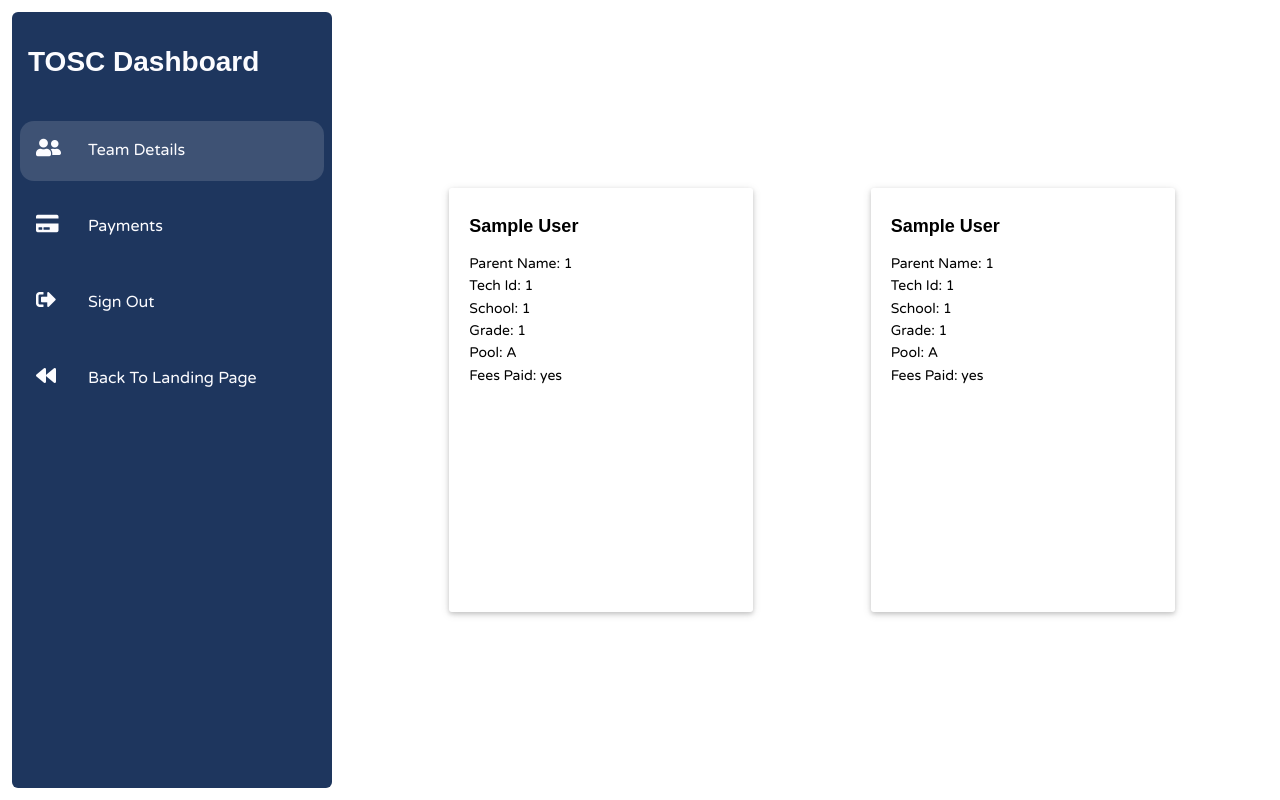
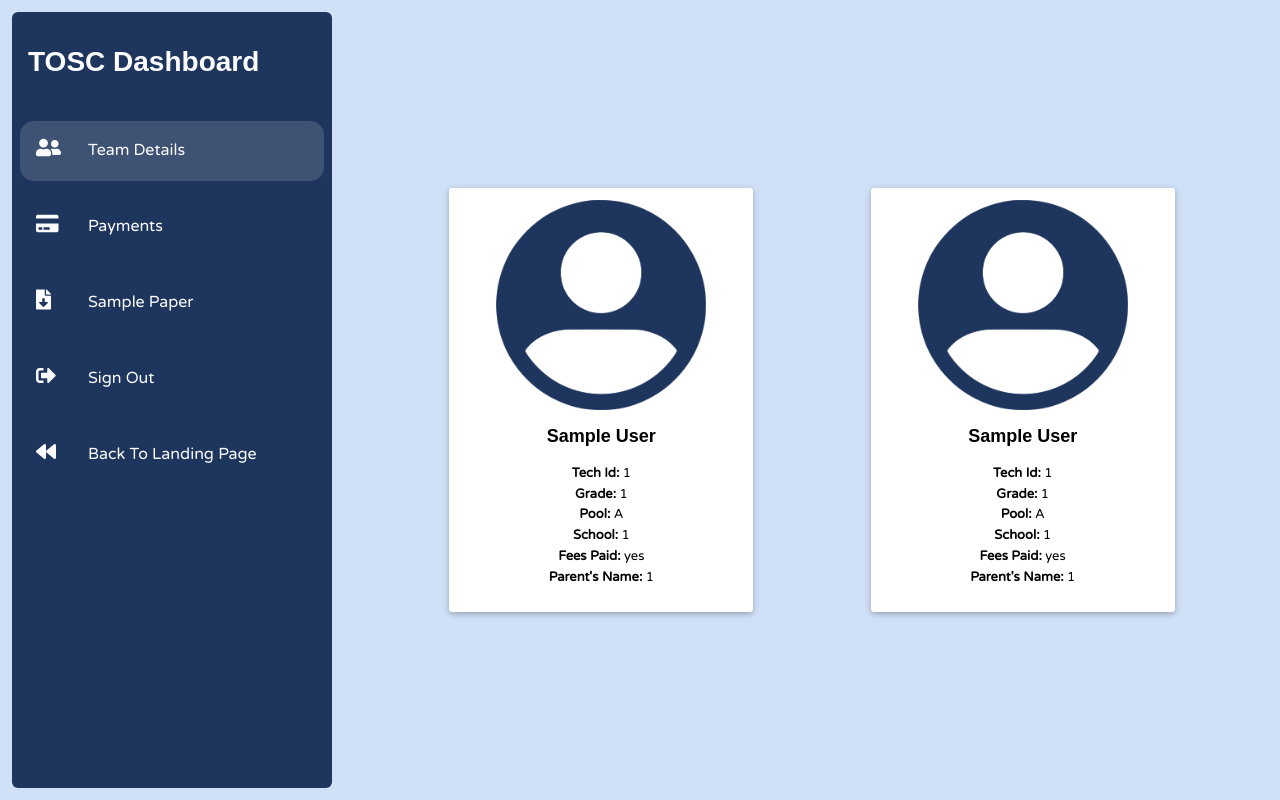
Before and after one commit to prajjwalm/techkriti-20, a PHP site: page /dashboard.php in a window 1280 px wide. Run offline with PHP 8.4, Linux system fonts and the light colour scheme; the visitor is signed in with stand-in values (Sample User, id 1); a stand-in replaces the project's code that opens the database connection; some web fonts are replaced.

```diff
--- a/public/tosc/back/surl.php
+++ b/public/tosc/back/surl.php
@@ -73,7 +73,9 @@ if ($stmt = $mysqli->prepare($query)) {
 } else {
     $ERR = true;
     $msg = "surl stmt preparation failed";
-    error_log($return['msg']);
+    error_log($msg);
+
+
 }
 
 ?>
--- a/public/tosc/css/build/dashboard.css
+++ b/public/tosc/css/build/dashboard.css
@@ -37,6 +37,8 @@ body {
   margin: 0;
   display: flex;
   flex-wrap: wrap;
+  background-color: #d0e0f7;
+  z-index: -1;
 }
 
 pre {
@@ -60,6 +62,8 @@ pre {
   overflow: hidden;
   position: relative;
   transition: all 0.3s;
+  background-color: #fff;
+  z-index: 1;
 }
 
 #sidenav {
@@ -123,6 +127,8 @@ pre {
   height: 400px;
   box-shadow: 0 2px 4px 0 rgba(0, 0, 0, 0.16), 0 2px 10px 0 rgba(0, 0, 0, 0.12);
   text-align: justify;
+  border-color: #f9cc17 !important;
+  border-width: 3px !important;
   /* Styles, not important */
 }
 .card-s .img-space, .card-m .img-space, .card-l .img-space {
@@ -133,6 +139,9 @@ pre {
   width: 100%;
   height: 100%;
   object-fit: cover;
+}
+.card-s .img-space img.contain, .card-m .img-space img.contain, .card-l .img-space img.contain {
+  object-fit: contain !important;
 }
 .card-s .floating-action-button, .card-m .floating-action-button, .card-l .floating-action-button {
   background-color: #6195FF;
@@ -163,11 +172,16 @@ pre {
   font-weight: bold;
   padding: 12px 8px;
   font-family: Montserrat, sans-serif;
+  text-align: center;
 }
 .card-s .card-description, .card-m .card-description, .card-l .card-description {
   padding-left: 8px;
   padding-right: 8px;
-  font-size: 14px;
+  font-size: 13px;
+  text-align: center;
+}
+.card-s .card-description .bold, .card-m .card-description .bold, .card-l .card-description .bold {
+  font-weight: bold;
 }
 .card-s .btn, .card-m .btn, .card-l .btn {
   position: absolute;
--- a/public/tosc/css/src/dashboard.scss
+++ b/public/tosc/css/src/dashboard.scss
@@ -10,6 +10,8 @@ $color-grey2: #F4F4F4;
 $color-grey3: #FAFAFA;
 $color-white: #FFF;
 $color-input: #354052;
+$color-bkgd: #d0e0f7;
+$color-logo: #f9cc17;
 
 $default-shadow1: 0 2px 4px 0 rgba(0, 0, 0, 0.16);
 $default-shadow2: 0 2px 10px 0 rgba(0, 0, 0, 0.12);
@@ -53,6 +55,8 @@ body {
   margin: 0;
   display: flex;
   flex-wrap: wrap;
+  background-color: $color-bkgd;
+  z-index: -1;
 }
 
 pre {
@@ -76,6 +80,8 @@ pre {
   overflow: hidden;
   position: relative;
   transition: all 0.3s;
+  background-color: #fff;
+  z-index: 1;
 }
 
 #sidenav {
@@ -148,6 +154,8 @@ pre {
   height: $s-card-height;
   box-shadow: $default-shadow;
   text-align: justify;
+  border-color: $color-logo !important;
+  border-width: 3px !important;
 
   .img-space {
     width: 100%;
@@ -157,6 +165,10 @@ pre {
       width: 100%;
       height: 100%;
       object-fit: cover;
+    }
+
+    img.contain {
+      object-fit: contain !important;
     }
   }
 
@@ -193,12 +205,18 @@ pre {
     font-weight: bold;
     padding: 12px 8px;
     font-family: Montserrat, sans-serif;
+    text-align: center;
   }
 
   .card-description {
     padding-left: 8px;
     padding-right: 8px;
-    font-size: 14px;
+    font-size: 13px;
+    text-align: center;
+
+    .bold {
+      font-weight: bold;
+    }
   }
 
   .btn {
--- a/public/tosc/dashboard.php
+++ b/public/tosc/dashboard.php
@@ -90,6 +90,10 @@ if (empty($_SESSION['paid'])) {
             <div class="icon"><i class="fas fa-credit-card"></i></div>
             <span class="desc">Payments</span>
         </div>
+        <div class="row" id="sample">
+            <div class="icon"><i class="fas fa-file-download"></i></div>
+            <span class="desc">Sample Paper</span>
+        </div>
         <div class="row" id="sign_out">
             <div class="icon"><i class="fas fa-sign-out-alt"></i></div>
             <span class="desc">Sign out</span>
@@ -158,30 +162,36 @@ if (empty($_SESSION['paid'])) {
             </div>
         </div -->
         <div id = "member1" class = "card-s c_member_details padded">
+            <div class = "img-space">
+                <img src="assets/images/logo.png" alt = "" class = "contain"/>
+            </div>
             <div class="card-title">
                 <?php echo $_SESSION['name'] ?>
             </div>
             <div class="card-description">
-                Parent Name:    <?php echo $_SESSION['parent']  ?> <br/>
-                Tech Id:        <?php echo $_SESSION['techid']  ?> <br/>
-                School:         <?php echo $_SESSION['school']  ?> <br/>
-                Grade:          <?php echo $_SESSION['grade']  ?> <br/>
-                Pool:           <?php echo intval($_SESSION['grade']) < 11 ? "A"  : "B" ; ?> <br/>
-                Fees Paid:      <?php echo $_SESSION['paid'] ? "yes" : "no" ?> <br/>
+                <span class="bold"> Tech Id:        </span><?php echo $_SESSION['techid']  ?> <br/>
+                <span class="bold"> Grade:          </span><?php echo $_SESSION['grade']  ?> <br/>
+                <span class="bold"> Pool:           </span><?php echo intval($_SESSION['grade']) < 11 ? "A"  : "B" ; ?> <br/>
+                <span class="bold"> School:         </span><?php echo $_SESSION['school']  ?> <br/>
+                <span class="bold"> Fees Paid:      </span><?php echo $_SESSION['paid'] ? "yes" : "no" ?> <br/>
+                <span class="bold"> Parent's Name:  </span><?php echo $_SESSION['parent']  ?> <br/>
             </div>
         </div>
         <div id = "member2" class = "card-s c_member_details padded">
+            <div class = "img-space">
+                <img src="assets/images/logo.png" alt = "" class="contain"/>
+            </div>
             <div class="card-title">
                 <?php echo $_SESSION['name2'] ?>
             </div>
             <?php if ($_SESSION['mem2']): ?>
             <div class="card-description">
-                Parent Name:    <?php echo $_SESSION['parent2']  ?> <br/>
-                Tech Id:        <?php echo $_SESSION['techid2']  ?> <br/>
-                School:         <?php echo $_SESSION['school2']  ?> <br/>
-                Grade:          <?php echo $_SESSION['grade2']  ?> <br/>
-                Pool:           <?php echo intval($_SESSION['grade2']) < 11 ? "A"  : "B" ; ?> <br/>
-                Fees Paid:      <?php echo $_SESSION['paid2'] ? "yes" : "no" ?> <br/>
+                <span class="bold"> Tech Id:        </span><?php echo $_SESSION['techid2']  ?> <br/>
+                <span class="bold"> Grade:          </span><?php echo $_SESSION['grade2']  ?> <br/>
+                <span class="bold"> Pool:           </span><?php echo intval($_SESSION['grade2']) < 11 ? "A"  : "B" ; ?> <br/>
+                <span class="bold"> School:         </span><?php echo $_SESSION['school2']  ?> <br/>
+                <span class="bold"> Fees Paid:      </span><?php echo $_SESSION['paid2'] ? "yes" : "no" ?> <br/>
+                <span class="bold"> Parent's Name:      </span><?php echo $_SESSION['parent2']  ?> <br/>
             </div>
             <?php else: ?>
                 Couldn't retrieve teammate's details. Please report this problem
@@ -210,6 +220,11 @@ if (empty($_SESSION['paid'])) {
                 </form>
             </div>
         </div>
+        <div id = "to_payment" class = "card-s c_sample hidden" style = "width: 272px; height: 180px; display: flex; align-items: center; justify-content: center;">
+            <div class="card-title" style="font-size: 32px;">
+                Coming Soon !!
+            </div>
+        </div>
 
     </div>
 </body>
```
Also changed, not shown: public/tosc/admin/index.html (added, +45 -0 lines), public/tosc/back/admin.php (+73 -5 lines), public/tosc/js/admin/main.js (added, +53 -0 lines), sql/admin.sql (added, +51 -0 lines), 1 other file.
